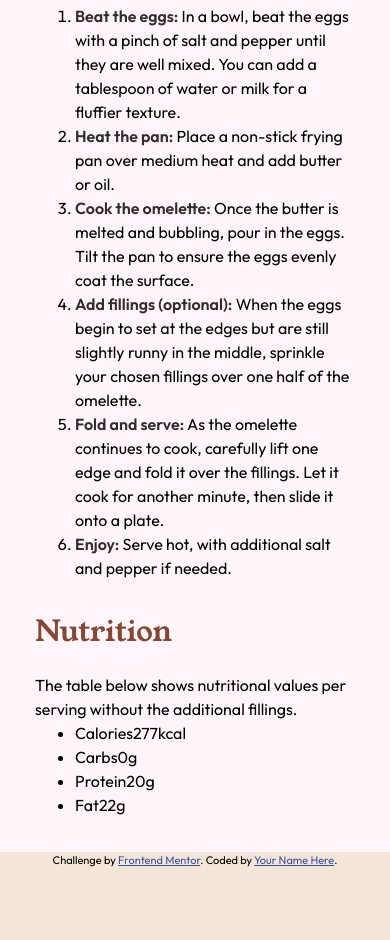
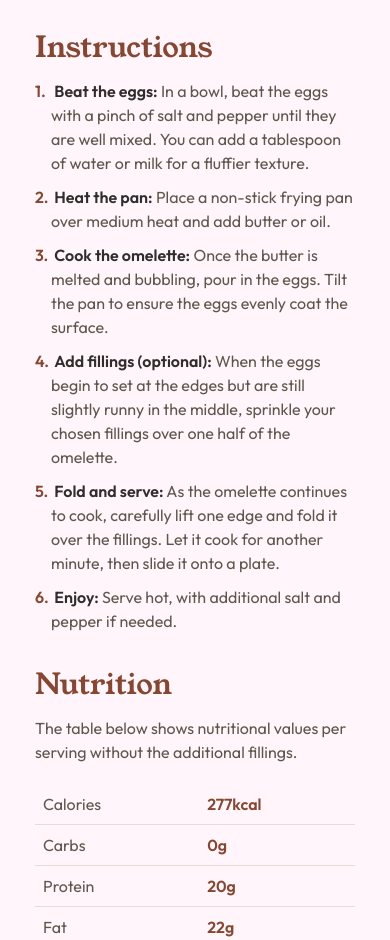
Before and after one commit to Silkiercomet/recipe-blog-component, a plain HTML site: page index.html in a window 390 px wide. Shown: the part 1060-2000 px from the top of the page. Before the commit the page ends 1928 px from the top, so only its background shows below. Drawn offline with Linux system fonts and the light colour scheme.

Commit message:
desktop version completed, mobile version margin to be fixed

```diff
--- a/index.html
+++ b/index.html
@@ -82,12 +82,27 @@
     <div class="recipe__nutrition">
       <h5>Nutrition</h5>
       <p>The table below shows nutritional values per serving without the additional fillings.</p>
-      <ul>
-        <li><span>Calories</span><span>277kcal</span></li>
-        <li><span>Carbs</span><span>0g</span></li>
-        <li><span>Protein</span><span>20g</span></li>
-        <li><span>Fat</span><span>22g</span></li>
-      </ul>
+      <table>
+        <tbody>
+          <tr>
+            <td>Calories</td>
+            <td>277kcal</td>
+          </tr>
+          <tr>
+            <td>Carbs</td>
+            <td>0g</td>
+          </tr>
+          <tr>
+            <td>Protein</td>
+            <td>20g</td>
+          </tr>
+          <tr>
+            <td>Fat</td>
+            <td>22g</td>
+          </tr>
+        </tbody>
+      </table>
+
     </div>
   </main>
 
@@ -101,7 +116,7 @@
 
   <div class="attribution">
     Challenge by <a href="https://www.frontendmentor.io?ref=challenge" target="_blank">Frontend Mentor</a>.
-    Coded by <a href="#">Your Name Here</a>.
+    Coded by <a href="#">Luis Colina</a>.
   </div>
 </body>
 </html>
--- a/style.css
+++ b/style.css
@@ -31,6 +31,7 @@ line-height: 1.5;
 font-family: 'Outfit', sans-serif;
 min-height: 100vh;
 background-color: var(--Eggshell);
+color: var(--WengeBrown);
 }
 /*
 5. Improve media defaults
@@ -68,7 +69,7 @@ h3, h4, h5, h6{
     font-size: 1.8rem;
     font-weight: 400;
     color: var(--Nutmeg);
-    margin-bottom: 20px;
+    margin-bottom: 10px;
 }
 bold{
     font-weight: 600;
@@ -78,12 +79,89 @@ bold{
     padding: 35px;
     display: grid;
     gap: 30px;
-    max-width: 1200px;
+    max-width: 1100px;
     margin-inline: auto;
     background-color: var(--RoseWhite);
+
+    margin-block: 25px;
+    border-radius: 30px;
 }
+ul, ol{
+    list-style: none;
+    display: grid;
+    gap: 10px;
+    padding-left: 1rem;
+}
+
+
+/* bullet lists */
+.recipe__praparation{
+    margin-left: 1.5rem;
+}
+ul > li::before{
+    content: "•";
+    display: inline-block;
+    width: 1em;
+    margin-left: -1em;
+}
+.recipe__praparation ul{
+    margin-top: 10px;
+}
+.recipe__praparation ul > li::before{
+
+    color: var(--DarkRaspberry);
+}
+.recipe__ingredients ul > li::before{
+    color: var(--Nutmeg);
+}
+/* bullet lists */
+
+/* numbered list */
+
+ol{
+    counter-reset: instructions
+}
+ol li::before {
+    content: counter(instructions)".";
+    color: var(--Nutmeg);
+    display: inline-block;
+    width: 1em;
+    margin-left: -1em;
+    font-weight: 600;
+}
+ol li {counter-increment: instructions}
+/* numbered list */
+
+/* table for nutrition */
+table {
+    border-collapse: collapse;
+    width: 100%;
+    margin: 20px 0;
+  }
+
+  th, td {
+    border-bottom: 1px solid var(--LightGrey);
+    padding: 8px;
+
+  }
+  tr > td:last-of-type{
+    color: var(--Nutmeg);
+    font-weight: 600;
+  }
+/* table for nutrition */
 
 /* figure */
 img{
     border-radius: 15px;
 }
+
+
+
+/* colored bullets and numbers */
+
+/*li::before {content: "•"; color: red;
+  display: inline-block; width: 1em;
+  margin-left: -1em}
+
+  https://www.w3.org/Style/Examples/007/color-bullets.en.html
+  */
```
